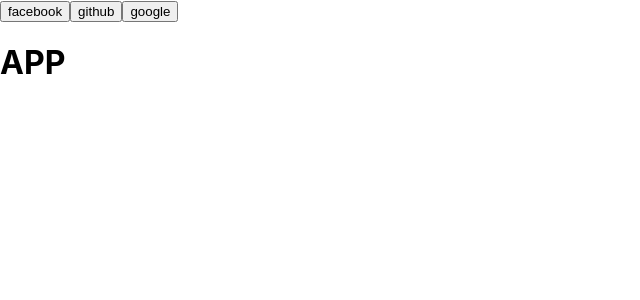
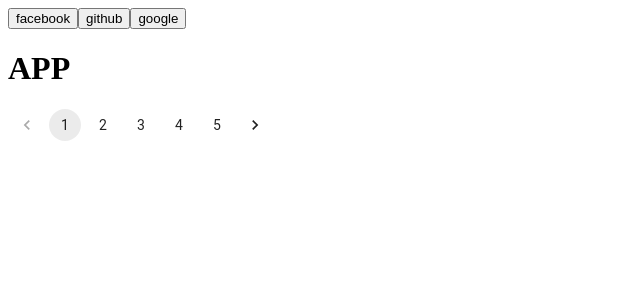
Before and after one commit to INOCcent-afk/reservoir, a React (Create React App) app: page / in a window 1280 px wide. Shown: the top 300 px of the page, without its empty margins (0-640 px from the left). Built offline with nearby package versions, Linux system fonts and the light colour scheme.

Commit message:
added libraries needed for the project

```diff
--- a/src/App.tsx
+++ b/src/App.tsx
@@ -1,4 +1,5 @@
 import React from "react";
+import Pagination from "@material-ui/lab/Pagination";
 
 import {
   facebookProvider,
@@ -19,6 +20,7 @@ function App() {
       <button onClick={() => handleOnClick(githubProvider)}>github</button>
       <button onClick={() => handleOnClick(googleProvider)}>google</button>
       <h1>APP</h1>
+      <Pagination count={5}></Pagination>
     </>
   );
 }
--- a/src/index.css
+++ /dev/null
@@ -1,13 +0,0 @@
-body {
-  margin: 0;
-  font-family: -apple-system, BlinkMacSystemFont, 'Segoe UI', 'Roboto', 'Oxygen',
-    'Ubuntu', 'Cantarell', 'Fira Sans', 'Droid Sans', 'Helvetica Neue',
-    sans-serif;
-  -webkit-font-smoothing: antialiased;
-  -moz-osx-font-smoothing: grayscale;
-}
-
-code {
-  font-family: source-code-pro, Menlo, Monaco, Consolas, 'Courier New',
-    monospace;
-}
--- a/src/index.tsx
+++ b/src/index.tsx
@@ -1,6 +1,5 @@
 import React from "react";
 import ReactDOM from "react-dom";
-import "./index.css";
 import App from "./App";
 import reportWebVitals from "./reportWebVitals";
 
```
Also changed, not shown: package.json (+11 -0 lines), 1 other file (tests, documents, lock files or other folders).
